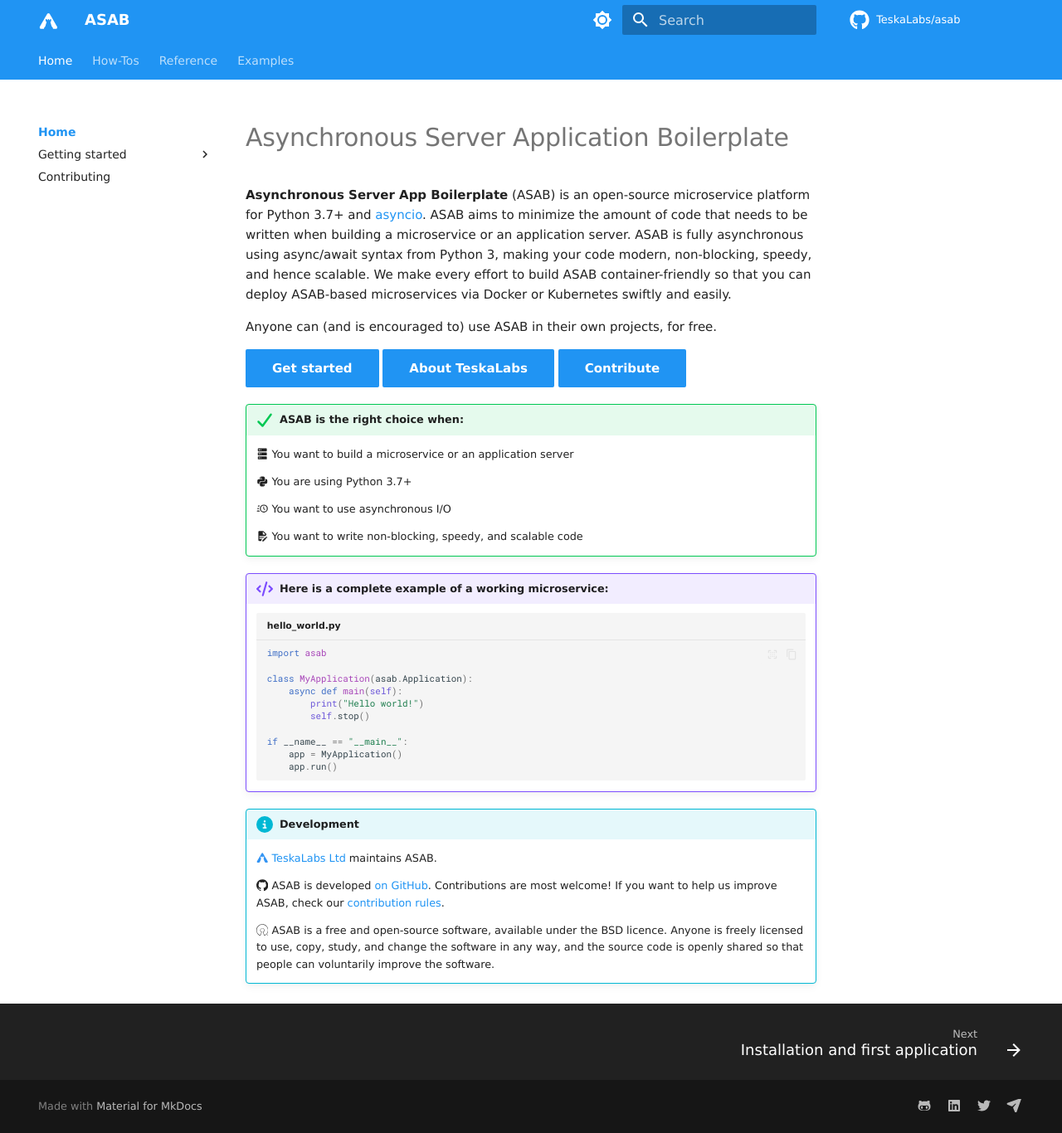
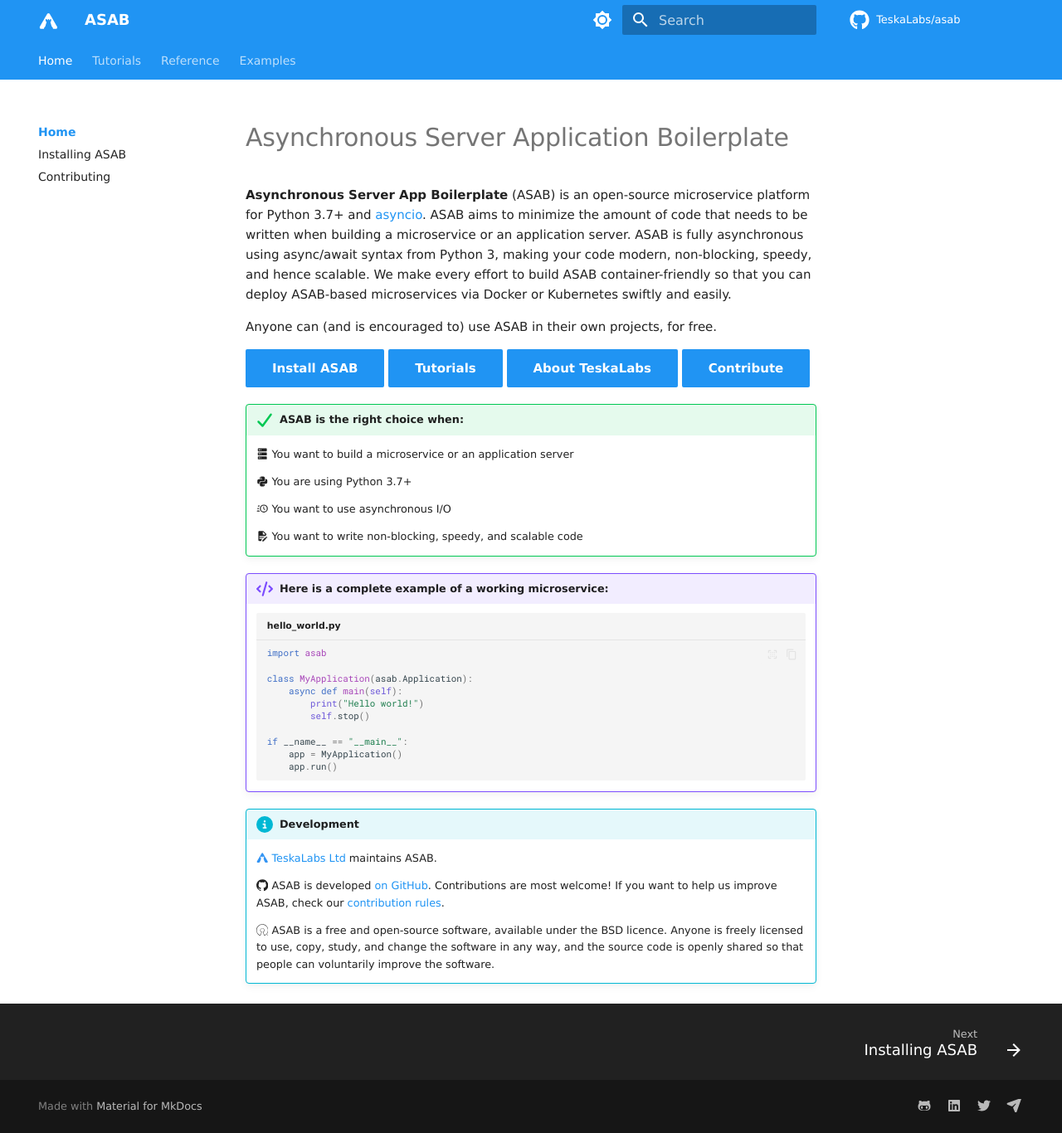
Before and after one commit to TeskaLabs/asab, an MkDocs documentation site: the page built from docs/index.md, in a window 1280 px wide and 1366 px high. Shown: the whole window at 83% size. Built offline with MkDocs 1.6.1 and Material for MkDocs 9.7.7, drawn with Linux system fonts in a browser that asks for light colours; some web fonts are replaced; comment, search, counter and statistics services are not loaded.

Commit message:
restructured home and tutorials sections

```diff
--- a/docs/index.md
+++ b/docs/index.md
@@ -5,7 +5,7 @@
 Anyone can (and is encouraged to) use ASAB in their own projects, for free.
 
 
-[Get started](getting-started/installation_first_app.md){ .md-button .md-button--primary } [About TeskaLabs](https://docs.teskalabs.com/){ .md-button .md-button--primary } [Contribute](contributing.md){ .md-button .md-button--primary }
+[Install ASAB](how-tos/installing-asab.md){ .md-button .md-button--primary } [Tutorials](how-tos/index.md){ .md-button .md-button--primary } [About TeskaLabs](https://docs.teskalabs.com/){ .md-button .md-button--primary } [Contribute](contributing.md){ .md-button .md-button--primary }
 
 !!! success "ASAB is the right choice when:"
 
--- a/mkdocs.yml
+++ b/mkdocs.yml
@@ -149,14 +149,14 @@
 nav:
   - Home:
     - About: index.md
-    - Getting started:
-      - Installation and first application: getting-started/installation_first_app.md
-      - Creating a web server: getting-started/web_server.md
-      - Containerization: getting-started/containers.md
-
+    - Installing ASAB: getting-started/installation_first_app.md
     - Contributing: contributing.md
 
-  - How-Tos:
+  - Tutorials:
+    - how-tos/index.md
+    - Installation and first application: how-tos/installing-asab.md
+    - Creating a web server: getting-started/web_server.md
+    - Containerization: getting-started/containers.md
     - Creating a microservice with REST API: how-tos/03_rest_api.md
 
   - Reference:
```
Also changed, not shown: docs/how-tos/index.md (added, +5 -0 lines), docs/how-tos/installing-asab.md (added, +104 -0 lines).
